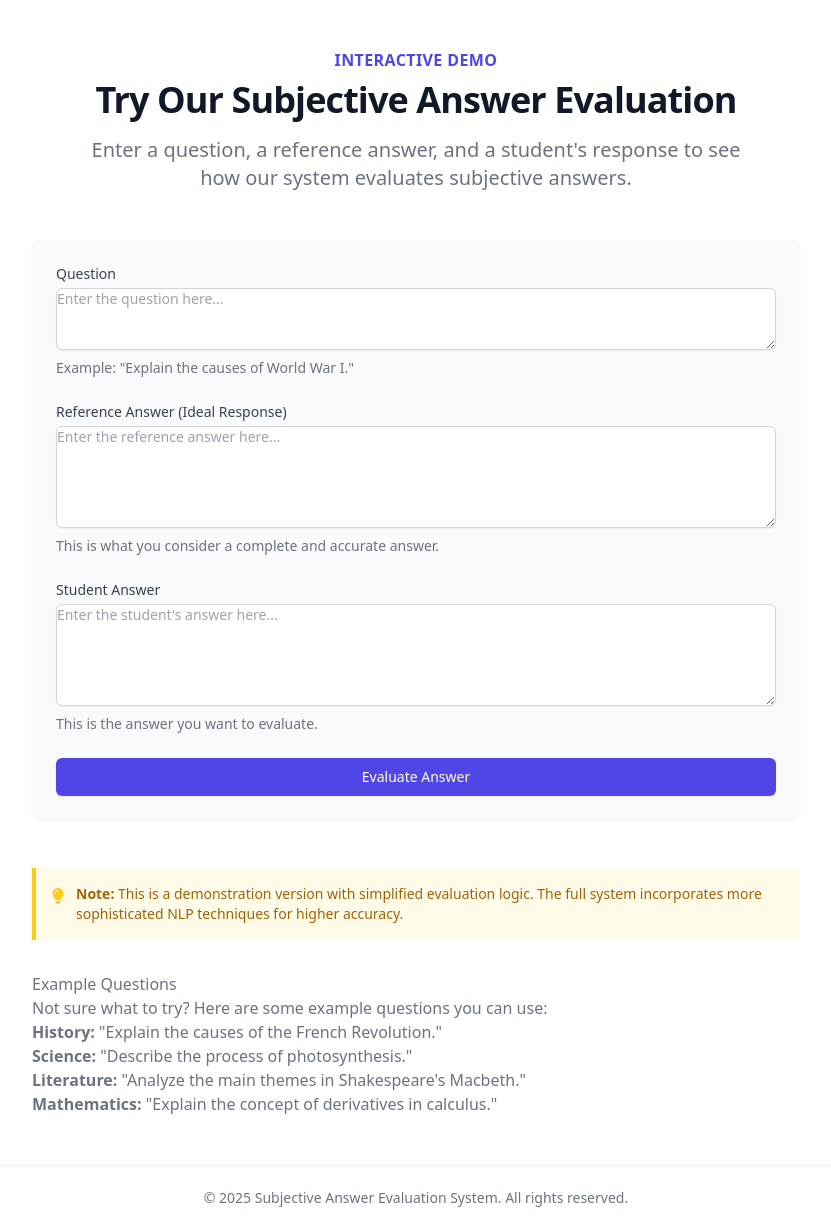
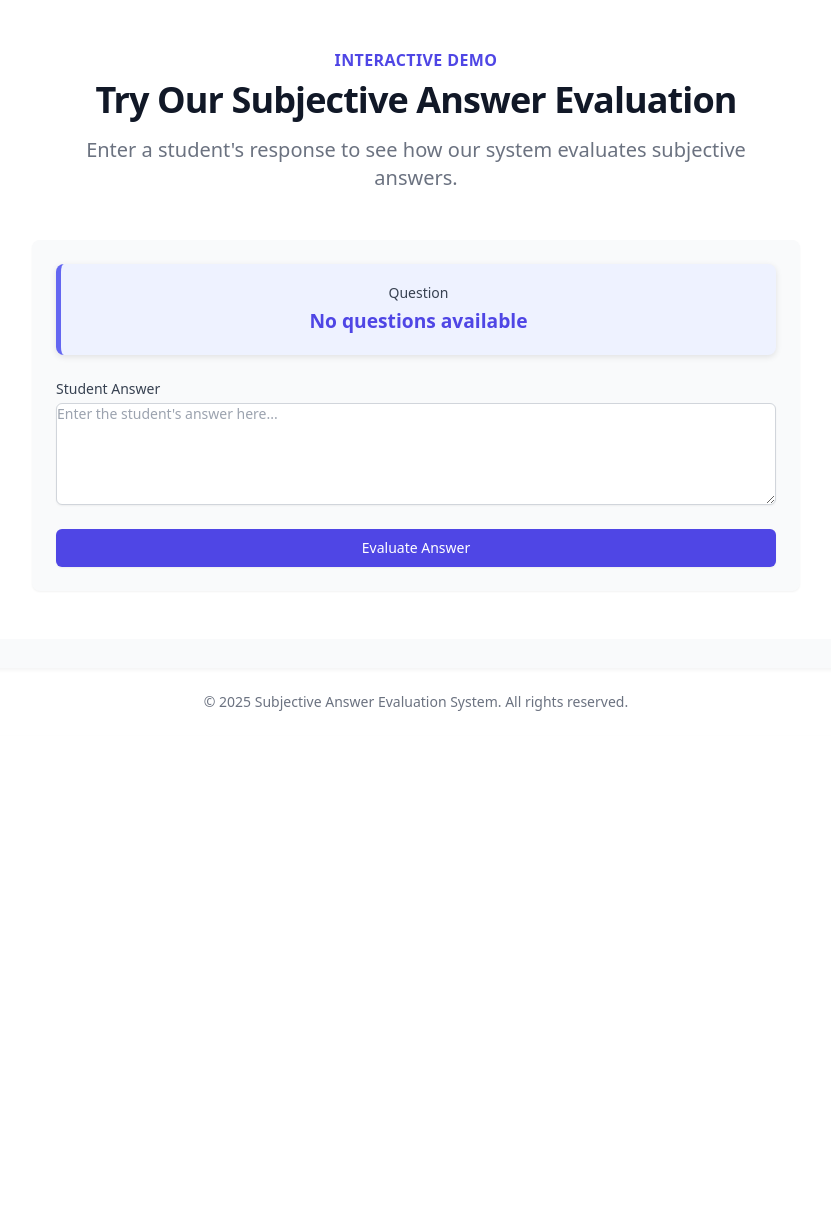
Before and after one commit to Tanmay-say/Subjective-Answer-Evalution, a Flask app: page /demo in a window 1280 px wide. Shown: the part 64-1296 px from the top of the page, without its empty margins (224-1055 px from the left). After the commit the page ends 775 px from the top, so only its background shows below. Run offline with Flask 3, Linux system fonts and the light colour scheme; some libraries are stand-ins or nearby versions.

Commit message:
modified app.py and added routes

```diff
--- a/flask-sae-ui/app.py
+++ b/flask-sae-ui/app.py
@@ -1,54 +1,73 @@
 from flask import Flask, render_template, request, jsonify
+import pandas as pd
+import random
 
 app = Flask(__name__)
+
+# Load dataset and ensure required columns exist
+try:
+    df = pd.read_csv('../train/processed_dataset.csv')
+    df.columns = df.columns.str.strip().str.lower()  # Normalize column names
+    required_columns = {"question", "desired_answer"}
+
+    if not required_columns.issubset(df.columns):
+        raise KeyError(f"Required columns {required_columns} are missing!")
+
+except Exception as e:
+    print(f"Error loading dataset: {e}")
+    df = pd.DataFrame(columns=["question", "desired_answer"])  # Empty DataFrame fallback
+
+
+def get_random_question():
+    """Get a random question and its desired answer from the dataset."""
+    if df.empty:
+        return "No questions available", "No answers available"
+
+    random_row = df.sample(n=1).iloc[0]
+    return random_row['question'], random_row['desired_answer']
+
 
 @app.route('/')
 def index():
     return render_template('index.html')
 
+
 @app.route('/about')
 def about():
     return render_template('about.html')
 
+
 @app.route('/demo', methods=['GET', 'POST'])
 def demo():
+    """Handles the demo page for evaluating answers."""
+    question, desired_answer = get_random_question()
     result = None
+
     if request.method == 'POST':
-        question = request.form.get('question')
-        desired_answer = request.form.get('desired_answer')
         student_answer = request.form.get('student_answer')
-
-        # This is a placeholder for your actual evaluation logic
-        # In a real implementation, you would call your evaluation model here
-        similarity_score = evaluate_answer(question, desired_answer, student_answer)
+        similarity_score = evaluate_answer(desired_answer, student_answer)
 
         result = {
             'score': similarity_score,
             'feedback': generate_feedback(similarity_score)
         }
 
-    return render_template('demo.html', result=result)
+    return render_template('demo.html', question=question, desired_answer=desired_answer, result=result)
 
-def evaluate_answer(question, desired_answer, student_answer):
-    """
-    Placeholder function for answer evaluation.
-    In a real implementation, this would use your NLP model.
-    """
-    # Simple placeholder logic - in reality, you'd use your ML model here
-    if not question or not desired_answer or not student_answer:
+
+def evaluate_answer(desired_answer, student_answer):
+    """Evaluates student's answer using a simple word overlap technique."""
+    if not desired_answer or not student_answer:
         return 0
 
-    # Very basic similarity check (for demonstration only)
     common_words = set(desired_answer.lower().split()) & set(student_answer.lower().split())
     total_words = set(desired_answer.lower().split())
 
-    if not total_words:
-        return 0
+    return round((len(common_words) / len(total_words)) * 100) if total_words else 0
 
-    return round((len(common_words) / len(total_words)) * 100)
 
 def generate_feedback(score):
-    """Generate feedback based on the similarity score."""
+    """Generates feedback based on the similarity score."""
     if score >= 90:
         return "Excellent! Your answer closely matches the expected response."
     elif score >= 70:
@@ -60,5 +79,6 @@ def generate_feedback(score):
     else:
         return "Your answer differs significantly from the expected response. Please review the material."
 
-if __name__ == '__main__':
+
+if __name__ == '_main_':
     app.run(debug=True)
--- a/flask-sae-ui/static/css/styles.css
+++ b/flask-sae-ui/static/css/styles.css
@@ -4,8 +4,10 @@
 textarea,
 input {
   border: 1px solid #e2e8f0;
-  padding: 0.5rem;
-  border-radius: 0.375rem;
+  padding: 0.75rem;
+  border-radius: 0.5rem;
+  width: 100%;
+  font-size: 1rem;
 }
 
 textarea:focus,
@@ -18,7 +20,7 @@ input:focus {
 /* Smooth transitions */
 a,
 button {
-  transition: all 0.2s ease-in-out;
+  transition: all 0.3s ease-in-out;
 }
 
 /* Custom scrollbar */
@@ -39,6 +41,46 @@ button {
   background: #6366f1;
 }
 
+/* Styling for random question display */
+.random-question {
+  background-color: #eef2ff;
+  padding: 1.2rem;
+  border-left: 5px solid #6366f1;
+  border-radius: 0.5rem;
+  font-size: 1.2rem;
+  font-weight: 600;
+  color: #4f46e5;
+  text-align: center;
+  margin-bottom: 1.5rem;
+  box-shadow: 0 2px 6px rgba(0, 0, 0, 0.1);
+}
+
+/* Desired answer display (only after submission) */
+.desired-answer {
+  background-color: #f8fafc;
+  padding: 1rem;
+  border-left: 4px solid #16a34a;
+  border-radius: 0.5rem;
+  font-size: 1rem;
+  font-weight: 500;
+  color: #065f46;
+  margin-top: 1rem;
+  box-shadow: 0 2px 4px rgba(0, 0, 0, 0.08);
+}
+
+/* Feedback box styling */
+.feedback-box {
+  background-color: #fff;
+  padding: 1rem;
+  border-left: 4px solid #2563eb;
+  border-radius: 0.5rem;
+  font-size: 1rem;
+  font-weight: 500;
+  color: #1e3a8a;
+  margin-top: 1rem;
+  box-shadow: 0 2px 4px rgba(0, 0, 0, 0.08);
+}
+
 /* Placeholder image styling */
 .placeholder-img {
   background-color: #f3f4f6;
@@ -48,3 +90,33 @@ button {
   color: #9ca3af;
   font-size: 0.875rem;
 }
+
+/* Submit button styling */
+button {
+  background-color: #6366f1;
+  color: white;
+  font-weight: 600;
+  padding: 0.75rem;
+  border-radius: 0.5rem;
+  width: 100%;
+}
+
+button:hover {
+  background-color: #4f46e5;
+  transform: translateY(-1px);
+}
+
+/* Responsive adjustments */
+@media (max-width: 640px) {
+  .random-question,
+  .desired-answer,
+  .feedback-box {
+    font-size: 1rem;
+    padding: 0.8rem;
+  }
+
+  textarea {
+    font-size: 0.9rem;
+    padding: 0.6rem;
+  }
+}
--- a/flask-sae-ui/templates/demo.html
+++ b/flask-sae-ui/templates/demo.html
@@ -11,39 +11,33 @@
                 Try Our Subjective Answer Evaluation
             </p>
             <p class="mt-4 max-w-2xl text-xl text-gray-500 mx-auto">
-                Enter a question, a reference answer, and a student's response to see how our system evaluates subjective answers.
+                Enter a student's response to see how our system evaluates subjective answers.
             </p>
         </div>
 
         <div class="mt-12 max-w-3xl mx-auto bg-gray-50 rounded-lg shadow-sm p-6">
             <form method="POST" action="{{ url_for('demo') }}">
+                <input type="hidden" name="question" value="{{ question }}">
+                <input type="hidden" name="desired_answer" value="{{ desired_answer }}">
+
                 <div class="space-y-6">
-                    <div>
-                        <label for="question" class="block text-sm font-medium text-gray-700">Question</label>
-                        <div class="mt-1">
-                            <textarea id="question" name="question" rows="3" class="shadow-sm focus:ring-indigo-500 focus:border-indigo-500 block w-full sm:text-sm border-gray-300 rounded-md" placeholder="Enter the question here...">{{ request.form.get('question', '') }}</textarea>
-                        </div>
-                        <p class="mt-2 text-sm text-gray-500">Example: "Explain the causes of World War I."</p>
-                    </div>
-
-                    <div>
-                        <label for="desired_answer" class="block text-sm font-medium text-gray-700">Reference Answer (Ideal Response)</label>
-                        <div class="mt-1">
-                            <textarea id="desired_answer" name="desired_answer" rows="5" class="shadow-sm focus:ring-indigo-500 focus:border-indigo-500 block w-full sm:text-sm border-gray-300 rounded-md" placeholder="Enter the reference answer here...">{{ request.form.get('desired_answer', '') }}</textarea>
-                        </div>
-                        <p class="mt-2 text-sm text-gray-500">This is what you consider a complete and accurate answer.</p>
+                    <div class="random-question">
+                        <label class="block text-sm font-medium text-gray-700">Question</label>
+                        <p class="mt-1 font-semibold">{{ question }}</p>
                     </div>
 
                     <div>
                         <label for="student_answer" class="block text-sm font-medium text-gray-700">Student Answer</label>
                         <div class="mt-1">
-                            <textarea id="student_answer" name="student_answer" rows="5" class="shadow-sm focus:ring-indigo-500 focus:border-indigo-500 block w-full sm:text-sm border-gray-300 rounded-md" placeholder="Enter the student's answer here...">{{ request.form.get('student_answer', '') }}</textarea>
+                            <textarea id="student_answer" name="student_answer" rows="5"
+                                      class="shadow-sm focus:ring-indigo-500 focus:border-indigo-500 block w-full sm:text-sm border-gray-300 rounded-md"
+                                      placeholder="Enter the student's answer here..."></textarea>
                         </div>
-                        <p class="mt-2 text-sm text-gray-500">This is the answer you want to evaluate.</p>
                     </div>
 
                     <div>
-                        <button type="submit" class="w-full flex justify-center py-2 px-4 border border-transparent rounded-md shadow-sm text-sm font-medium text-white bg-indigo-600 hover:bg-indigo-700 focus:outline-none focus:ring-2 focus:ring-offset-2 focus:ring-indigo-500">
+                        <button type="submit"
+                                class="w-full flex justify-center py-2 px-4 border border-transparent rounded-md shadow-sm text-sm font-medium text-white bg-indigo-600 hover:bg-indigo-700 focus:outline-none focus:ring-2 focus:ring-offset-2 focus:ring-indigo-500">
                             Evaluate Answer
                         </button>
                     </div>
@@ -62,12 +56,18 @@
                                 <span class="text-sm font-medium text-indigo-700">{{ result.score }}%</span>
                             </div>
                             <div class="w-full bg-gray-200 rounded-full h-2.5">
-                                <div class="bg-indigo-600 h-2.5 rounded-full" style="width: {{ result.score }}%"></div>
+                                <div class="bg-indigo-600 h-2.5 rounded-full"
+                                     style="width: {{ result.score }}%"></div>
                             </div>
                         </div>
                     </div>
 
-                    <div class="mt-4">
+                    <div class="desired-answer mt-4">
+                        <h4 class="text-sm font-medium text-gray-900">Reference Answer (Ideal Response):</h4>
+                        <p class="mt-1 text-sm text-gray-600">{{ desired_answer }}</p>
+                    </div>
+
+                    <div class="feedback-box mt-4">
                         <h4 class="text-sm font-medium text-gray-900">Feedback:</h4>
                         <p class="mt-1 text-sm text-gray-600">{{ result.feedback }}</p>
                     </div>
@@ -75,33 +75,6 @@
             </div>
             {% endif %}
         </div>
-
-        <div class="mt-12 max-w-3xl mx-auto">
-            <div class="bg-yellow-50 border-l-4 border-yellow-400 p-4">
-                <div class="flex">
-                    <div class="flex-shrink-0">
-                        <i class="fas fa-lightbulb text-yellow-400"></i>
-                    </div>
-                    <div class="ml-3">
-                        <p class="text-sm text-yellow-700">
-                            <strong>Note:</strong> This is a demonstration version with simplified evaluation logic. The full system incorporates more sophisticated NLP techniques for higher accuracy.
-                        </p>
-                    </div>
-                </div>
-            </div>
-
-            <div class="mt-8 prose prose-indigo prose-lg text-gray-500 mx-auto">
-                <h3>Example Questions</h3>
-                <p>Not sure what to try? Here are some example questions you can use:</p>
-
-                <ul>
-                    <li><strong>History:</strong> "Explain the causes of the French Revolution."</li>
-                    <li><strong>Science:</strong> "Describe the process of photosynthesis."</li>
-                    <li><strong>Literature:</strong> "Analyze the main themes in Shakespeare's Macbeth."</li>
-                    <li><strong>Mathematics:</strong> "Explain the concept of derivatives in calculus."</li>
-                </ul>
-            </div>
-        </div>
     </div>
 </div>
 {% endblock %}
```
